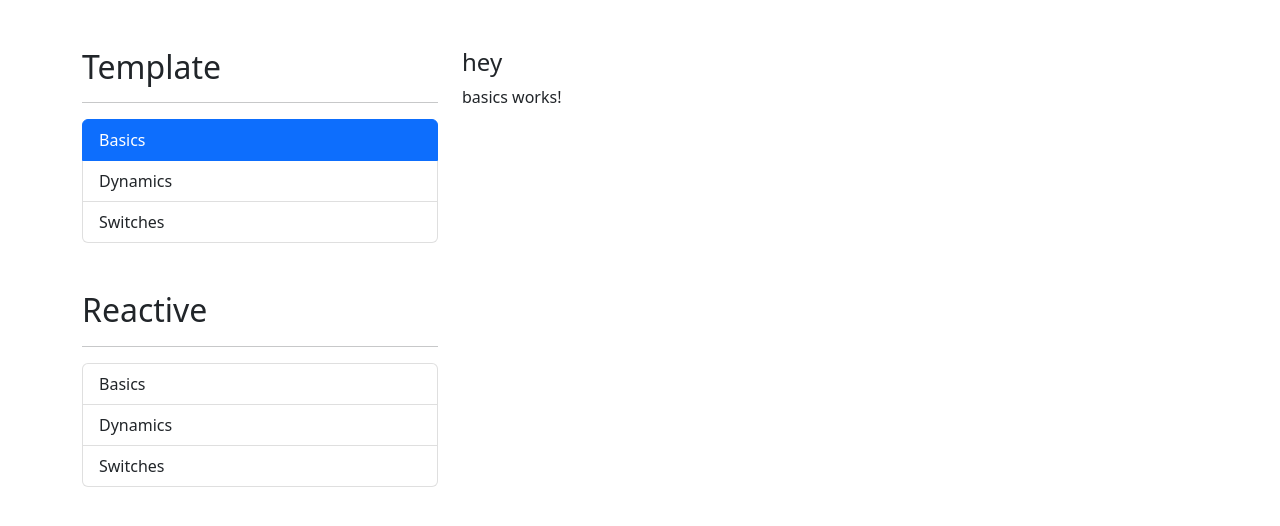
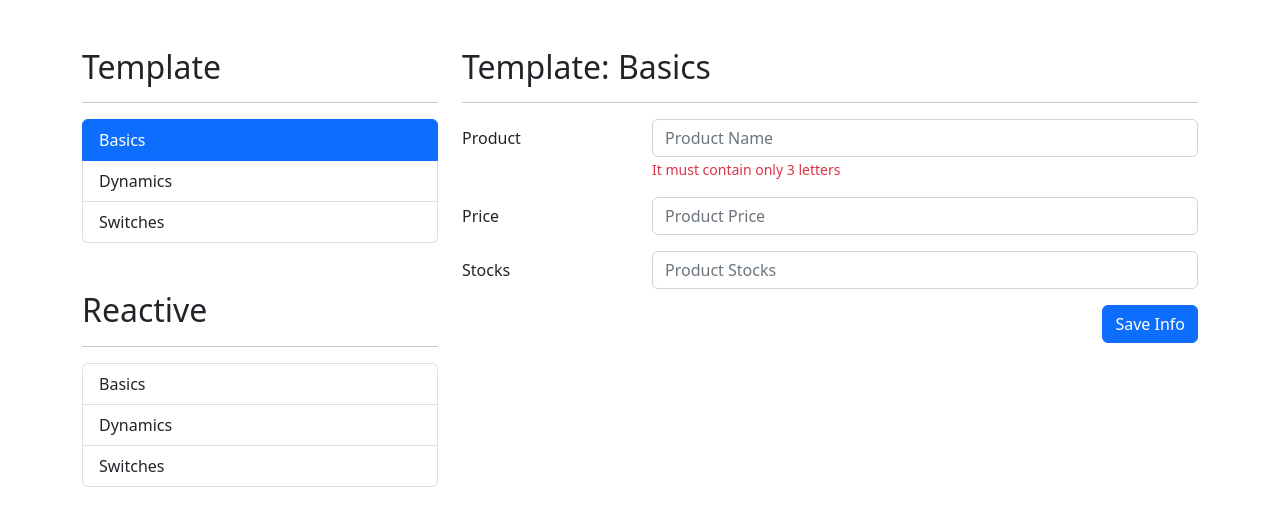
Before and after one commit to ivaan1992/forms_app, an Angular app: page /template/basics in a window 1280 px wide. Shown: the top 526 px of the page. Built offline with nearby package versions, Linux system fonts and the light colour scheme.

Commit message:
Create a form to basic templatecomponent

```diff
--- a/src/app/app.component.html
+++ b/src/app/app.component.html
@@ -7,7 +7,6 @@
   </div>
 
   <div class="col">
-    <h4>hey</h4>
     <router-outlet></router-outlet>
   </div>
 
--- a/src/app/app.module.ts
+++ b/src/app/app.module.ts
@@ -3,6 +3,8 @@ import { BrowserModule } from '@angular/platform-browser';
 
 import { AppRoutingModule } from './app-routing.module';
 import { AppComponent } from './app.component';
+
+
 import { SharedModule } from './shared/shared.module';
 
 @NgModule({
--- a/src/app/template/basics/basics.component.html
+++ b/src/app/template/basics/basics.component.html
@@ -1 +1,48 @@
-<p>basics works!</p>
+<h2>Template: Basics</h2>
+<hr>
+
+<div class="row">
+  <div class="col">
+    <form action="">
+        <!--Product Input-->
+          <div class="mb-3 row">
+            <label class="col-sm-3 col-form-label">Product</label>
+            <div class="col-sm-9">
+              <input type="text"
+                     class="form-control"
+                     placeholder="Product Name">
+              <span class="form-text text-danger">It must contain only 3 letters</span>
+            </div>
+          </div>
+
+        <!--Price Input-->
+        <div class="mb-3 row">
+          <label class="col-sm-3 col-form-label">Price</label>
+          <div class="col-sm-9">
+            <input type="number"
+                   class="form-control"
+                   placeholder="Product Price">
+          </div>
+         </div>
+
+         <!--Stock Field-->
+        <div class="mb-3 row">
+          <label class="col-sm-3 col-form-label">Stocks</label>
+          <div class="col-sm-9">
+            <input type="number"
+                   class="form-control"
+                   placeholder="Product Stocks">
+          </div>
+         </div>
+
+         <div class="row">
+          <div class="col">
+            <button type="submit"
+                    class="btn btn-primary float-end">
+              Save Info
+            </button>
+          </div>
+         </div>
+    </form>
+  </div>
+</div>
```
